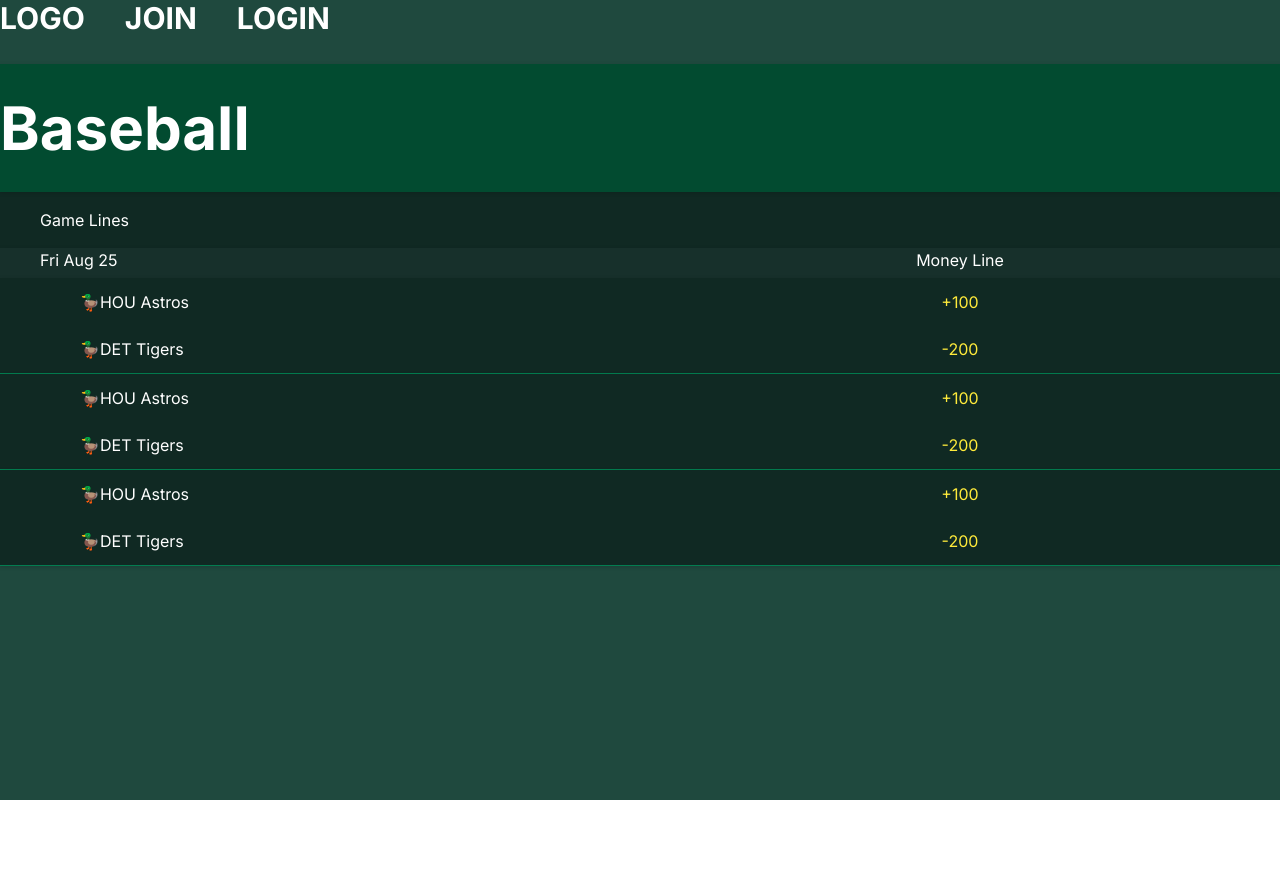
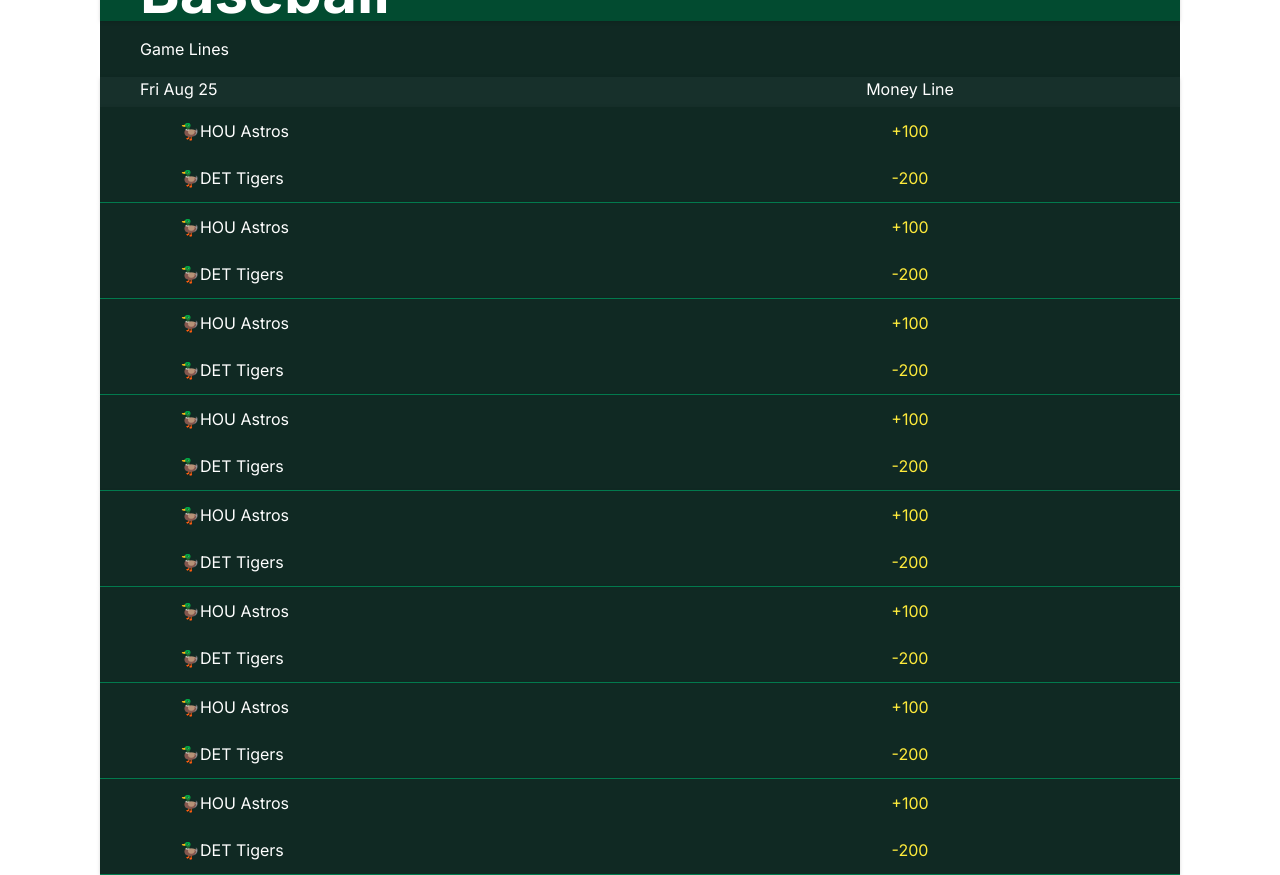
Before and after one commit to briannguy3n/freegroceries, a Next.js app: page / in a window 1280 px wide. Before the commit the page ends 800 px from the top, so only its background shows below. Built offline with nearby package versions, Linux system fonts and the light colour scheme.

Commit message:
Appify page
Update

Update

```diff
--- a/app/components/BaseballBettingPage/BaseballBettingCard/BaseballMoneyline.tsx
+++ b/app/components/BaseballBettingPage/BaseballBettingCard/BaseballMoneyline.tsx
@@ -1,6 +1,6 @@
 const BaseballMoneyline = () => {
     return (
-    <div className="justify-self-center grid-rows-2 grid w-[150px] h-full">
+    <div className="justify-self-center grid-rows-2 grid w-[200px] h-full">
         <div className="hover:bg-freegroceries-200 w-full flex justify-center items-center">
             <p className="text-yellow-500">+100</p>
         </div>
--- a/app/components/BaseballBettingPage/BaseballBettingPage.tsx
+++ b/app/components/BaseballBettingPage/BaseballBettingPage.tsx
@@ -2,13 +2,21 @@
 import BaseballBettingPageTopRow from "./BaseballBettingPageTopRow"
 
 
-const BaseballBettingPage = () => {
+const BaseballBettingPage = ({}) => {
+
+
   return (
-    <div>
+    <div className="">
       <BaseballBettingPageTopRow />
       <BaseballBettingCard />
       <BaseballBettingCard />
       <BaseballBettingCard />
+      <BaseballBettingCard />
+      <BaseballBettingCard />
+      <BaseballBettingCard />
+      <BaseballBettingCard />
+      <BaseballBettingCard />
+
 
 
 
@@ -17,14 +25,3 @@
 }
 
 export default BaseballBettingPage
-
-
-/*
-
-BaseballBettingPageTopRow
-BaseBallCard
-    BaseBallMatchup
-        TeamName
-Money Line Odds
-
-*/
--- a/app/components/BaseballBettingPage/BaseballBettingPageTopRow.tsx
+++ b/app/components/BaseballBettingPage/BaseballBettingPageTopRow.tsx
@@ -1,10 +1,10 @@
 const BaseballBettingPageTopRow = () => {
   return (
-    <div>
-      <div className="w-screen bg-freegroceries-900 h-14 flex items-center">
+    <div className="">
+      <div className=" bg-freegroceries-900 h-14 flex items-center">
         <p className="relative left-10">Game Lines</p>
       </div>
-      <div className="w-screen grid-cols-2 grid bg-freegroceries-800 drop-shadow h-[30px]">
+      <div className=" grid-cols-2 grid bg-freegroceries-800 drop-shadow h-[30px]">
         <p className="ml-10">Fri Aug 25</p>
         <p className="justify-self-center">Money Line</p>
       </div>
@@ -24,3 +24,13 @@
     BaseballTeam
   Baseball Money Line
 */
+
+
+
+/*
+
+What do I wanna do
+
+Move everything into a smaller app looking view
+
+*/
--- a/app/components/Navbar/Navbar.tsx
+++ b/app/components/Navbar/Navbar.tsx
@@ -1,5 +1,5 @@
 const Navbar = () => {
-  return <nav className="bg-freegroceries-100 h-16 flex gap-10 w-screen drop-shadow">
+  return <nav className="bg-freegroceries-800 h-16 flex gap-10 w-full drop-shadow items-center pl-10 rounded-t-lg">
     <h1 className="uppercase text-white font-bold text-3xl">Logo</h1>
     <h1 className="uppercase text-white font-bold text-3xl">Join</h1>
     <h1 className="uppercase text-white font-bold text-3xl">Login</h1>
--- a/app/components/SectionHeader.tsx
+++ b/app/components/SectionHeader.tsx
@@ -3,6 +3,7 @@
     <div
       className="
         h-32
+        pl-10
       bg-freegroceries-200
         w-full
         drop-shadow
--- a/app/page.tsx
+++ b/app/page.tsx
@@ -13,7 +13,7 @@
 
 export default function Home() {
   return (
-    <div className="bg-freegroceries-100 h-screen w-screen">
+    <div className="h-screen flex flex-col px-[100px] justify-center">
       <Navbar />
       <SectionHeader />
       <BaseballBettingPage />
@@ -21,20 +21,3 @@
     </div>
   )
 }
-
-
-
-// <div className="h-full w-screen bg-freegroceries-100 justify-center items-center">
-//         <Navbar />
-
-//         <div className="">
-//           <BaseballBettingPage />
-
-//           {/* <MatchProvider>
-//         <FeaturedGameScroller />
-//       </MatchProvider> */}
-
-//           {/* <Register /> */}
-//           {/* <Login /> */}
-//         </div>
-//       </div>
```
Also changed, not shown: app/components/BaseballBettingPage/BaseballBettingCard/BaseballTeam.tsx (line endings or trailing spaces).
